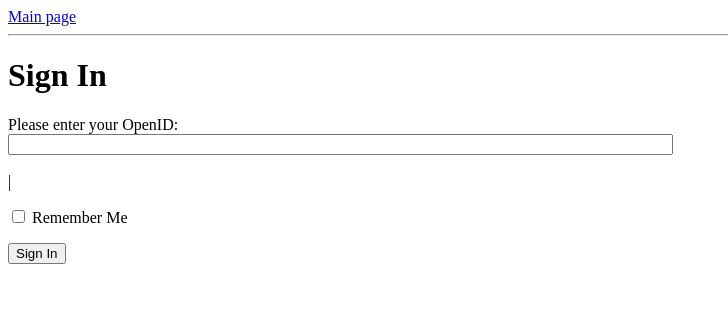
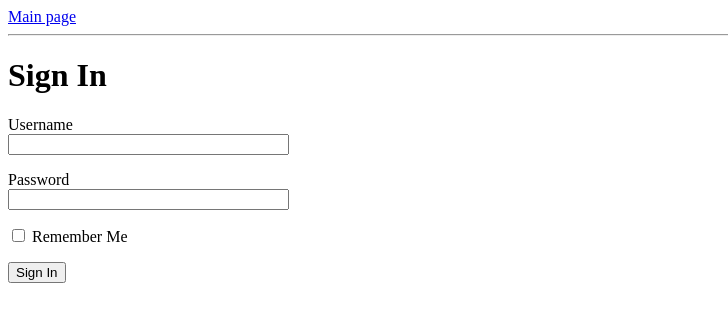
Before and after one commit to Lgmrszd/flask_mega_tutorial, a Flask app: template app/templates/login.html in a window 1280 px wide. Shown: the top 322 px of the page, without its empty margins (0-728 px from the left). Run offline with Flask 2, Linux system fonts and the light colour scheme; the template is opened without the code that fills it: values that come from a table or form of the project are taken from there, others are empty; parts of the project's set-up code (start-up, migrations or seed data) failed here and were passed over; some libraries are stand-ins or nearby versions.

Commit message:
new form & improvements

```diff
--- a/app/__init__.py
+++ b/app/__init__.py
@@ -4,3 +4,5 @@ __version__ = "0.1"
 
 app = Flask(__name__)
 app.config.from_object('app.config')
+
+from app import routes
--- a/app/forms.py
+++ b/app/forms.py
@@ -1,13 +1,20 @@
 from flask_wtf import FlaskForm
-from wtforms import StringField, BooleanField
+from wtforms import StringField, PasswordField, BooleanField, SubmitField
+from flask_wtf.file import FileField, FileRequired, FileAllowed
 from wtforms.validators import DataRequired
 
 
 class LoginForm(FlaskForm):
-    openid = StringField("openid", validators=[DataRequired()])
-    remember_me = BooleanField('remember_me', default=False)
+    username = StringField('Username', validators=[DataRequired()])
+    password = PasswordField('Password', validators=[DataRequired()])
+    remember_me = BooleanField('Remember Me')
+    submit = SubmitField('Sign In')
 
 
 class CoderForm(FlaskForm):
     text_data = StringField("text_data", validators=[DataRequired()])
     coders = StringField("coders", validators=[DataRequired()])
+
+
+class MelodyEscapeHelperForm(FlaskForm):
+    image = FileField("image", validators=[FileRequired(), FileAllowed(['jpg', 'png'], 'Images only!')])
--- a/app/templates/index.html
+++ b/app/templates/index.html
@@ -1,4 +1,4 @@
 {% extends "base.html" %}
 {% block content %}
-<h1>KEK</h1>
+<h1>Лол кек чебурек</h1>
 {% endblock %}
--- a/app/templates/login.html
+++ b/app/templates/login.html
@@ -1,33 +1,24 @@
 {% extends "base.html" %}
 
 {% block content %}
-<script type="text/javascript">
-function set_openid(openid, pr)
-{
-    u = openid.search('<username>')
-    if (u != -1) {
-        // openid requires username
-        user = prompt('Enter your ' + pr + ' username:')
-        openid = openid.substr(0, u) + user
-    }
-    form = document.forms['login'];
-    form.elements['openid'].value = openid
-}
-</script>
     <h1>Sign In</h1>
     <form action="" method="post" name="login">
         {{form.hidden_tag()}}
         <p>
-        Please enter your OpenID:<br>
-        {{form.openid(size=80)}}<br>
-        {% for error in form.errors.openid %}
-        <span style="color: red;">[{{error}}]</span>
-        {% endfor %}<br>
-        |{% for pr in providers %}
-        <a href="javascript:set_openid('{{pr.url}}', '{{pr.name}}');">{{pr.name}}</a> |
+            {{ form.username.label }}<br>
+            {{ form.username(size=32) }}
+            {% for error in form.username.errors %}
+            <span style="color: red;">[{{ error }}]</span>
             {% endfor %}
         </p>
-    <p>{{form.remember_me}} Remember Me</p>
-    <p><input type="submit" value="Sign In"></p>
+        <p>
+            {{ form.password.label }}<br>
+            {{ form.password(size=32) }}
+            {% for error in form.password.errors %}
+            <span style="color: red;">[{{ error }}]</span>
+            {% endfor %}
+        </p>
+        <p>{{ form.remember_me() }} {{ form.remember_me.label }}</p>
+        <p>{{ form.submit() }}</p>
     </form>
 {% endblock %}
```
Also changed, not shown: app/routes.py (+5 -10 lines), app/templates/ME_helper.html (+15 -0 lines). Lines whose indentation alone changed are shown as unchanged.
